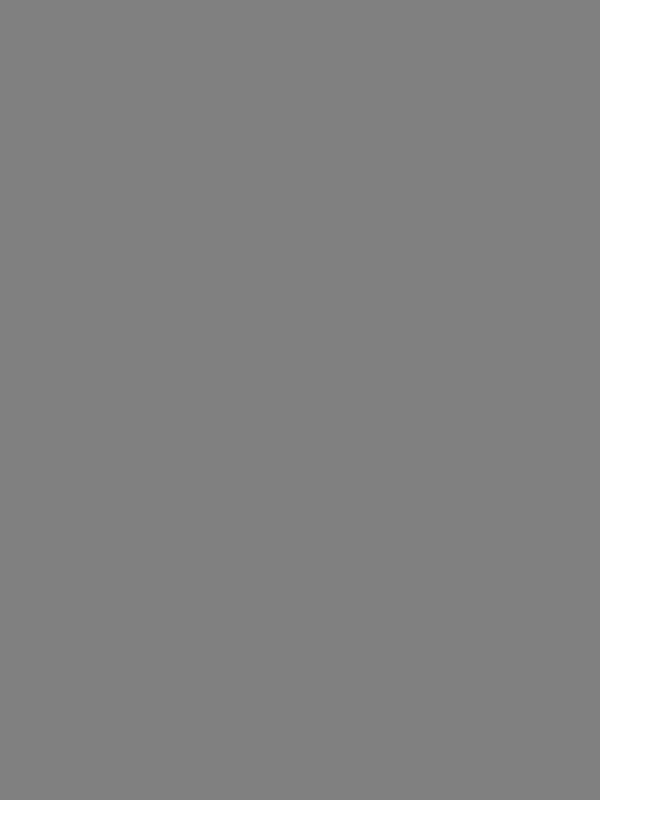
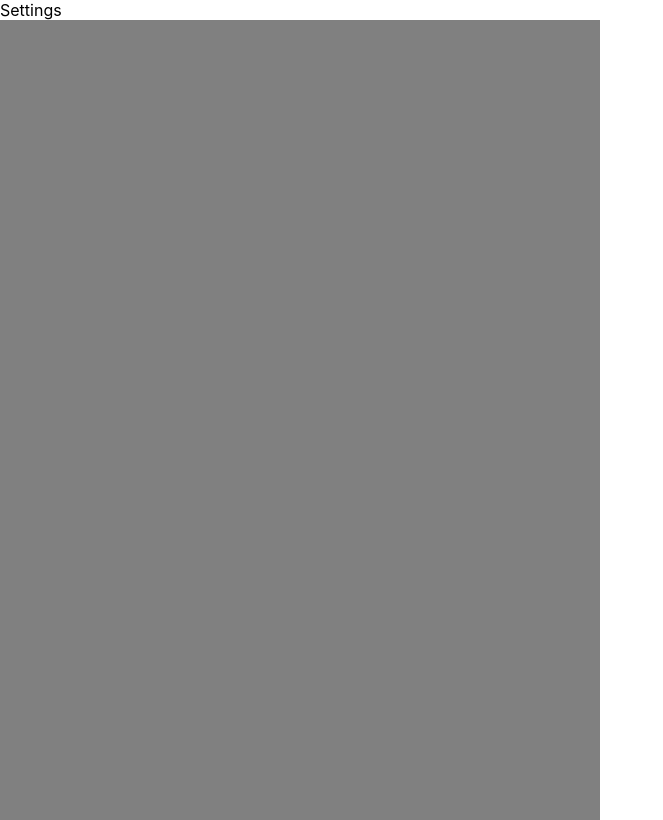
Before and after one commit to AHannelais/minesweeper, a React (Create React App) app: page / in a window 1280 px wide. Shown: the whole page, without its empty margins (0-663 px from the left). Built offline with nearby package versions, Linux system fonts and the light colour scheme.

Commit message:
settings

```diff
--- a/src/components/Grid.tsx
+++ b/src/components/Grid.tsx
@@ -185,6 +185,7 @@ function Grid() {
 
   return (
     <div onClick={resetBoard}>
+      Settings
       <Wrapper width={width} height={height}>
         {gameState.map((squareState, index) => (
           <Square
```
